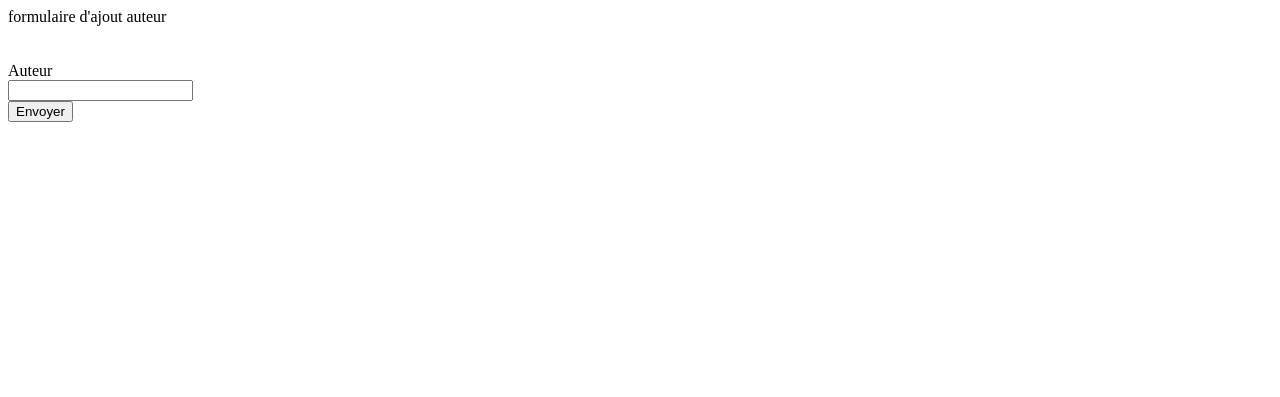
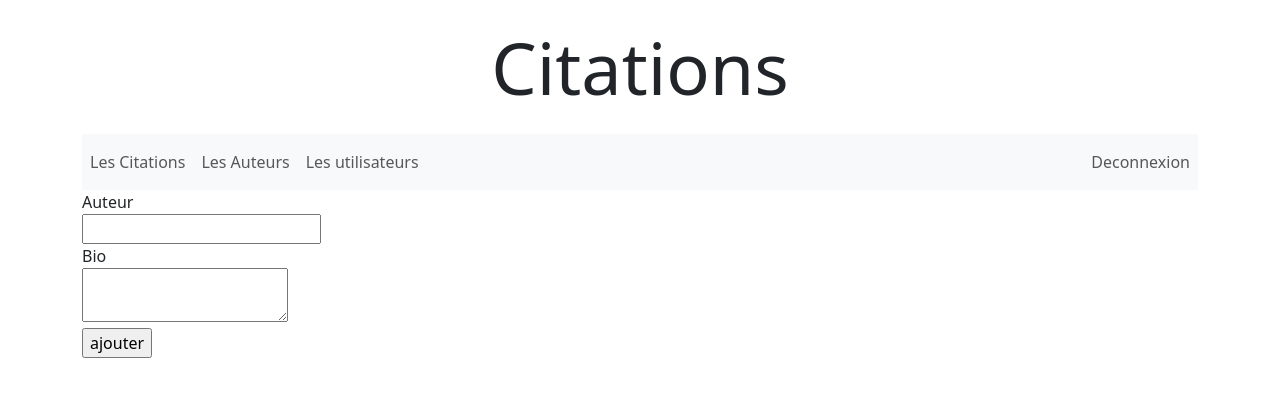
Before and after one commit to pestak16/citations_encours, a PHP site: page /auteur/ajouter in a window 1280 px wide. Shown: the top 397 px of the page. Run offline with PHP 8.4, Linux system fonts and the light colour scheme; some libraries are stand-ins or nearby versions.

Commit message:
form tester; crud auteur complet

```diff
--- a/src/App/Auteur/AuteurController.php
+++ b/src/App/Auteur/AuteurController.php
@@ -3,46 +3,115 @@
 namespace App\Auteur;
 
 use Core\Controllers\Controller;
+use Core\Database\DbFactory;
+use Core\Database\Manager;
 
 class AuteurController extends Controller
 {
     public function ajouter()
     {
-        if ($_SERVER['REQUEST_METHOD'] == 'GET') {
-            $compact = ['title'=>'Ajouter un auteur', 'data'=>[]];
-            $this->render($compact, 'ajouter.php');
+        if($_SERVER['REQUEST_METHOD'] === 'GET'){
+
+            $form = new \Core\HTML\Form();
+            $form->setMethod('POST')
+                ->setAction('/auteur/ajouter');
+            $form->addInput([
+                'name'=>'auteur',
+                'id'=>'auteur'
+            ], 'Auteur');
+            $form->addTextarea([
+                'name'=>'bio',
+                'bio'
+            ], 'Bio');
+
+            $form->addInput([
+                'type'=>'submit',
+                'value'=>'ajouter'
+            ]);
+            $form->nest('<div class="field">');
+            $form->toHtml();
+
+            $this->twig->display(
+                $this->module. '.ajouter.twig',
+                [
+                    'title'=>'Ajouter un auteur',
+                    'form'=>$form->toHtml()
+                ]
+            );
         }
-        if ($_SERVER['REQUEST_METHOD'] == 'POST') {
-            echo 'ajout auteur en post';
-            $_POST["id"] = 12;
-            dump($_POST);
-            echo 'nom auteur: ' . $_POST["Auteur"];
-            echo '<br> id auteur: ' . $_POST["id"];
+        if($_SERVER['REQUEST_METHOD'] === 'POST'){
+            if(isset(
+                $_POST['auteur'],
+                $_POST['bio']
+            )){
+                if(empty($_POST['auteur'])){
+                    trigger_error('Auteur est vide', E_USER_WARNING);
+                    header('Location: /auteur/ajouter');
+                }
+
+                $manager = new AuteurManager();
+                if($manager->create( new AuteurEntity([
+                    'auteur'=>strip_tags($_POST['auteur']),
+                    'bio'=>strip_tags($_POST['bio'])
+                ]))){
+                    //ok
+                }else{
+                    //pas bon
+                }
+                header('Location: /auteur');
+
+            }
+        }
+
+    }
+
+    public function modifier($id){
+        if($_SERVER['REQUEST_METHOD'] === 'GET'){
+            //Aller chercher les data dans modele
+          $data= $this->manager->find($id);
+
+          $form = new \Core\HTML\Form();
+          $form->setMethod('POST')
+              ->setAction('/auteur/modifier/' . $id);
+          $form->addInput([
+              'name'=>'auteur',
+              'id'=>'auteur',
+              'value'=>$data->auteur
+          ], 'Auteur');
+          $form->addTextarea([
+              'name'=>'bio',
+              'value'=>$data->bio
+          ], 'Bio');
+
+          $form->addInput([
+              'type'=>'submit',
+              'value'=>'modifier'
+          ]);
+          $form->nest('<div class="field">');
+          $compact['form'] = $form->toHtml();
+
+
+          $compact['title'] = 'Modifier ' . $data->auteur;
+
+          $this->twig->display('auteur.modifier.twig', $compact);
+            //on appelle la vue
+        }
+
+        if($_SERVER['REQUEST_METHOD'] === 'POST'){
+            if(isset($_POST['auteur'], $_POST['bio']) && !empty($_POST['auteur'])){
+                $auteur = new AuteurEntity([
+                    'id'=>$id,
+                    'auteur'=>strip_tags($_POST['auteur']),
+                    'bio'=>strip_tags($_POST['bio'])
+                ]);
+
+                if($this->manager->update($auteur)){
+                    //message success
+                }else{
+                    //message erreur
+                }
+                header('Location: /auteur');
+            }
         }
     }
-    public function formAjouter()
-    {
-        echo "formulaire d'ajout auteur <br><br><br>";
-
-        $form = <<< "EOF"
-        <form action="/auteur/ajouter/post" method="POST">
-            <div class="ajoutAuteur">
-                <label for="Auteur">Auteur</label><br>
-                <input name="Auteur" id="auteur" type="string"></input>
-            </div>
-            <button class="btn">Envoyer</button>
-        <form>
-        EOF;
-
-        echo $form;
-    }
-    public function modifier(int $id)
-    {
-        echo 'modif auteur: ' . $id;
-    }
-
-    public function supprimerAuteur(int $id)
-    {
-        echo 'supprimer auteur: ' . $id;
-    }
 }
--- a/src/App/routes.php
+++ b/src/App/routes.php
@@ -8,66 +8,24 @@ use Core\Controllers\ControllerFactory;
 $routeur->map( 'GET', '/', function() {
     ControllerFactory::getController('Citation')->index();
 });
-
-/////////////////// CITATION ///////////////////
 $routeur->map( 'GET', '/citation', function() {
     ControllerFactory::getController('Citation')->index();
 });
-$routeur->map( 'GET', '/citation/ajouter', function() {
-    ControllerFactory::getController('Citation')->formAjouter();
+$routeur->map( 'GET', '/auteur', function() {
+    ControllerFactory::getController('Auteur')->index();
 });
-$routeur->map( 'POST', '/citation/ajouter/post', function() {
-    ControllerFactory::getController('Citation')->ajouter();
+$routeur->map( 'POST|GET', '/auteur/ajouter', function() {
+    ControllerFactory::getController('Auteur')->ajouter();
 });
-$routeur->map( 'GET', '/citation/modifier/[i:id]', function($id) {
-    ControllerFactory::getController('Citation')->modifier($id);
+$routeur->map( 'GET', '/auteur/supprimer/[i:id]', function($id) {
+    ControllerFactory::getController('Auteur')->supprimer($id);
 });
-$routeur->map( 'GET', '/citation/supprimer/[i:id]', function($id) {
-    ControllerFactory::getController('Citation')->supprimerCitation($id);
+
+$routeur->map( 'POST|GET', '/auteur/modifier/[i:id]', function($id) {
+    ControllerFactory::getController('Auteur')->modifier($id);
 });
 
 
-/////////////////// AUTEUR ///////////////////
-$routeur->map( 'GET', '/auteur', function() {
-    ControllerFactory::getController('Auteur')->index();
-});
-$routeur->map( 'GET', '/auteur/ajouter', function() {
-    ControllerFactory::getController('Auteur')->formAjouter();
-});
-$routeur->map( 'POST', '/auteur/ajouter/post', function() {
-    ControllerFactory::getController('Auteur')->ajouter();
-});
-$routeur->map( 'GET', '/auteur/modifier/[i:id]', function($id) {
-    ControllerFactory::getController('Auteur')->modifier($id);
-});
-$routeur->map( 'GET', '/auteur/supprimer/[i:id]', function($id) {
-    ControllerFactory::getController('Auteur')->supprimerAuteur($id);
-});
-/* $routeur->map( 'GET', '/auteur/modifier/[i:id]', function() {
-    $controller = new AuteurController;
-    $uri = $_GET['req'];
-    $uri = explode('/', $uri);
-    $controller->modifier($uri[2]);
-});  */
-
-
-/////////////////// UTILISATEUR ///////////////////
-$routeur->map( 'GET', '/utilisateur', function() {
-    ControllerFactory::getController('Utilisateur')->index();
-});
-
-$routeur->map( 'GET', '/utilisateur/ajouter', function() {
-    ControllerFactory::getController('Utilisateur')->formAjouter();
-});
-$routeur->map( 'POST', '/utilisateur/ajouter/post', function() {
-    ControllerFactory::getController('Utilisateur')->ajouter();
-});
-$routeur->map( 'GET', '/utilisateur/modifier/[i:id]', function($id) {
-    ControllerFactory::getController('Utilisateur')->modifier($id);
-});
-$routeur->map( 'GET', '/utilisateur/supprimer/[i:id]', function($id) {
-    ControllerFactory::getController('Utilisateur')->supprimerUtilisateur($id);
-});
 
 
 $match = $routeur->match();
--- /dev/null
+++ b/src/App/views/templates/auteur.ajouter.twig
@@ -0,0 +1,14 @@
+{% extends "base.template.twig" %}
+
+{% block title %}{{title}}{% endblock %}
+{% block style %}
+<style>
+    label{display:block}
+</style>
+{% endblock %}
+
+{% block body %}
+<div class="container">
+{{form|raw}}
+</div>
+{% endblock %}
--- a/src/App/views/templates/auteur.index.twig
+++ b/src/App/views/templates/auteur.index.twig
@@ -5,7 +5,7 @@
 {% block body %}
 <div class="container">
     <h2 class="display-5">{{ title }}</h2>
-
+    <div class="m-3"><a href="/auteur/ajouter" class="btn btn-primary">Ajouter</a></div>
     <div class="cards">
         {% for item in data %}
         <div class="card mb-2 p-4">
--- a/src/Core/Controllers/Controller.php
+++ b/src/Core/Controllers/Controller.php
@@ -41,22 +41,14 @@ class Controller
 
 
 
-    public function render($compact, string $view, string $template='default')
-    {
-
-        $template = ROOT . '/App/views/templates/' . $template . '.php';
-        $title = $compact['title'];
-        $data = $compact['data'];
-        require_once ROOT . '/App/' . ucfirst($this->module) . '/views/' . $view;
-    }
 
 
-    public function supprimer(array $data)
+    public function supprimer(int $id)
     {
         /* if (count($params) == 1 && is_int($params[0])) {
             $params = $params[0];
         } */
-        $this->manager->delete($data[0]);
+        $this->manager->delete($id);
         header('Location: /' . $this->module);
     }
 }
```
Also changed, not shown: src/App/views/templates/auteur.modifier.twig (added, +19 -0 lines).
